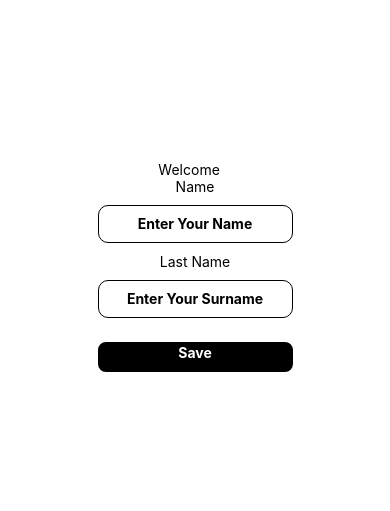
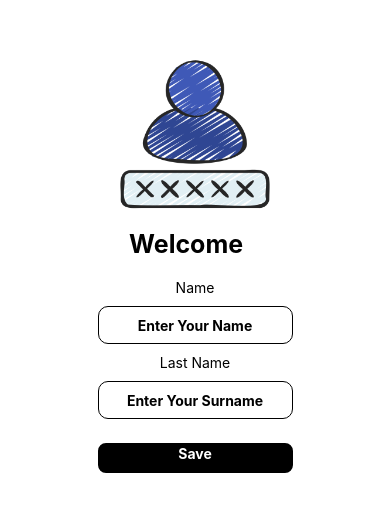
Before and after one commit to MuhsinOztufekci/ProjectRN, a React Native app: screen / in a window 390 px wide. Shown: the part 149-660 px from the top of the page. Built offline with nearby package versions, Linux system fonts and the light colour scheme.

Commit message:
Login icon added

```diff
--- a/App.js
+++ b/App.js
@@ -5,7 +5,8 @@ import {
   View,
   TextInput,
   Pressable,
-  Button
+  Button,
+  Image
 } from 'react-native';
 
 import React, { useState } from 'react';
@@ -19,7 +20,11 @@ export default function App() {
   return (
     <View style={styles.container}>
 
-      <Text>Welcome {name} {lastName} </Text>
+      <Image
+        style={styles.Image}
+        source={require('./assets/images/login_icon.png')} />
+
+      <Text style ={styles.welcome}>Welcome {name} {lastName} </Text>
 
       <Text>Name</Text>
 
@@ -84,5 +89,14 @@ const styles = StyleSheet.create({
   buttonText: {
     fontWeight: 'bold',
     color: 'white',
+  },
+  Image: {
+    width: 150,
+    height: 150
+  },
+  welcome: {
+    fontWeight: 'bold',
+    fontSize: 25,
+    marginVertical: 20
   }
 });
```
Also changed, not shown: assets/images/login_icon.png (added).
